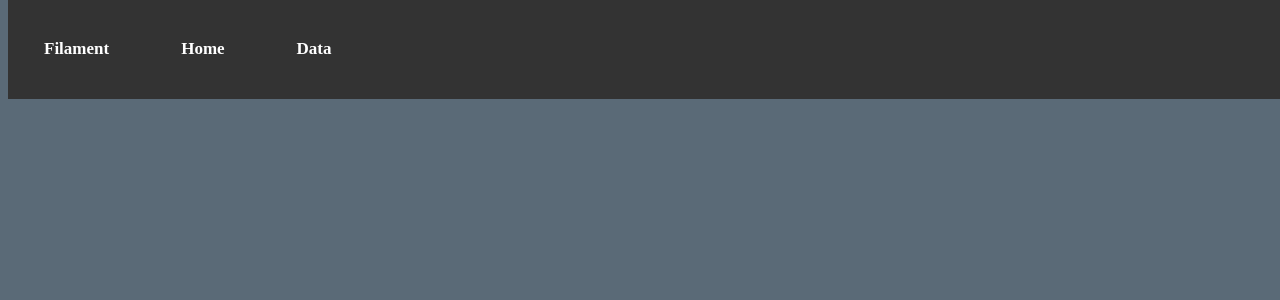
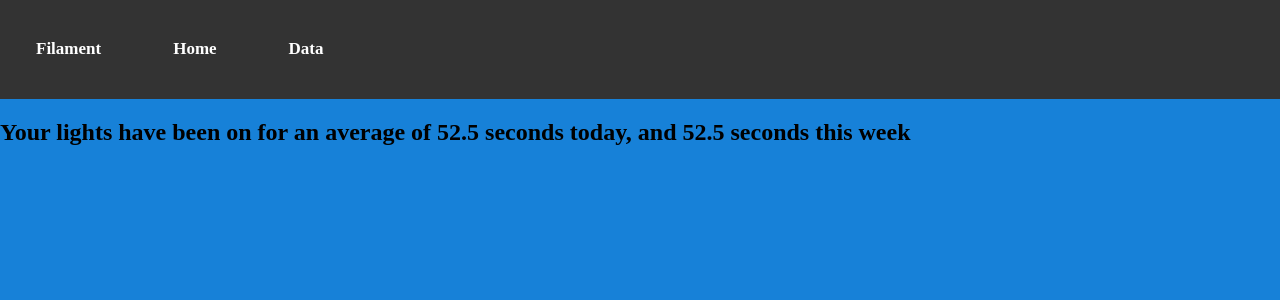
Before and after one commit to kinghos/Filament, a Django app: page /home/ in a window 1280 px wide. Shown: the top 300 px of the page. Run offline with Django 4.2, Linux system fonts and the light colour scheme; data comes from the database, SQL or seed files in the repository.

Commit message:
Website tweaks

```diff
--- a/Filament/Filament/settings.py
+++ b/Filament/Filament/settings.py
@@ -64,7 +64,9 @@ TEMPLATES = [
                 'django.template.context_processors.request',
                 'django.contrib.auth.context_processors.auth',
                 'django.contrib.messages.context_processors.messages',
+
             ],
+
         },
     },
 ]
--- a/Filament/light_monitoring/averageCalc.py
+++ b/Filament/light_monitoring/averageCalc.py
@@ -12,15 +12,16 @@ from django.conf import settings
 from pathlib import Path
 
 BASE_DIR = Path(__file__).resolve().parent.parent
-settings.configure(DATABASES= {
-        'default': {
-            'ENGINE': 'django.db.backends.sqlite3',
-            'NAME': BASE_DIR / 'db.sqlite3',
-        }})
+if not settings.configured:
+    settings.configure(DATABASES= {
+            'default': {
+                'ENGINE': 'django.db.backends.sqlite3',
+                'NAME': BASE_DIR / 'db.sqlite3',
+            }})
 
 django.setup()
 
-from models import *
+from .models import *
 
 
 def secondsUnitConv(seconds):
@@ -80,12 +81,12 @@ def calcYearAverage(year):
     return secondsUnitConv(tot), secondsUnitConv(avg)
 
 
-now = datetime.datetime.now()
-weekNumber = now.isocalendar()[1]
+# now = datetime.datetime.now()
+# weekNumber = now.isocalendar()[1]
 
-day = calcDayAverage(now)
-week = calcWeekAverage(weekNumber, now.year)
-month = calcMonthAverage(now.month, now.year)
-year = calcYearAverage(now.year)
+# day = calcDayAverage(now)
+# week = calcWeekAverage(weekNumber, now.year)
+# month = calcMonthAverage(now.month, now.year)
+# year = calcYearAverage(now.year)
 
-print(f"Daily average: {day}\nWeekly average: {week}\nMonthly average: {month}\nYearly average: {year}")
+# print(f"Daily average: {day}\nWeekly average: {week}\nMonthly average: {month}\nYearly average: {year}")
--- a/Filament/light_monitoring/static/light_monitoring/style.css
+++ b/Filament/light_monitoring/static/light_monitoring/style.css
@@ -1,11 +1,15 @@
 body {
     font-family:"Century Gothic";
-    background-color: rgb(90, 106, 119);
+    background-color: rgb(23, 129, 216);
+    margin: 0;
+    padding: 0;
+
 }
 
 .topnav {
-    position: fixed; /* Stay on top */
+    position: relative; /* Stay on top */
     top: 0; /* Position the topnav bar at the top of the page */
+    margin: 0;
     width: 100%; /* Full width */
     display: flex; /* Make the topnav items appear next to each other */
     align-items: center; /* Center the items vertically */
--- a/Filament/light_monitoring/templates/light_monitoring/home.html
+++ b/Filament/light_monitoring/templates/light_monitoring/home.html
@@ -13,6 +13,11 @@
         <h1><a>Data</a></h1>
     </div>
 
+    <section style="position:absolute;">
+        <h2>Your lights have been on for an average of {{dailyAvg}} today, and {{weeklyAvg}} this week</h2>
+    </section>
+
+
 
 
 {%endblock%}
--- a/Filament/light_monitoring/views.py
+++ b/Filament/light_monitoring/views.py
@@ -1,17 +1,18 @@
 from django.shortcuts import render
-from django.http import HttpResponse
-from django.template import loader
 from .models import Data_Entry
 import datetime
-
+from light_monitoring.averageCalc import *
 
 def home(request):
-    duration_tot = 0
-    for i in Data_Entry.objects.all():
-        duration = i.endTime - i.startTime
-        duration_tot += duration.total_seconds()
-    template = loader.get_template("light_monitoring/home.html")
+    now = datetime.datetime.now()
+    dayTot, dayAvg = calcDayAverage(now)
+    weekTot, weekAvg = calcWeekAverage(now.isocalendar()[1], now.year)
+    monthTot, monthAvg = calcMonthAverage(now.month, now.year)
+    yearTot, yearAvg = calcYearAverage(now.year)
     context = {
-        'duration_tot': duration_tot,
+        "dailyAvg": str(dayAvg),
+        "weeklyAvg": weekAvg,
+        "monthlyAvg": monthAvg,
+        "yearlyAvg": yearAvg,
     }
-    return HttpResponse(template.render(context, request))
+    return render(request, 'light_monitoring/home.html', context)
```
